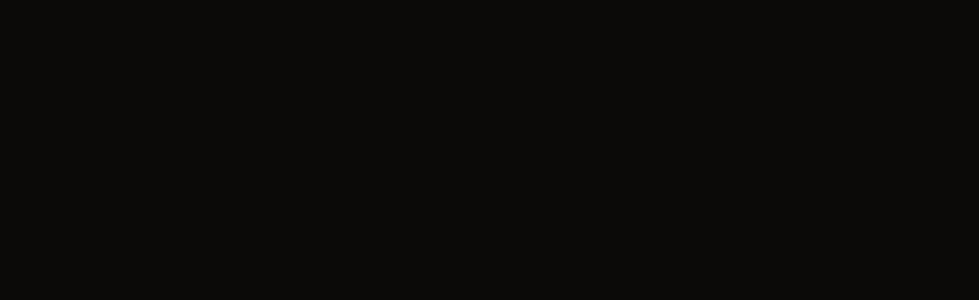
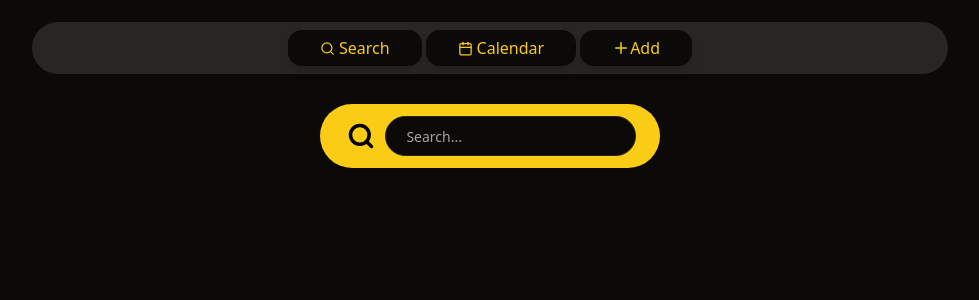
Before and after one commit to Kr1s05/bungalow, a React (Vite) app in the folder frontend/react/: page /search in a window 1280 px wide. Before the commit this address had no page. Shown: the top 300 px of the page, without its empty margins (150-1129 px from the left). Built offline with nearby package versions, Linux system fonts and the light colour scheme.

Commit message:
work in progress

```diff
--- a/frontend/react/src/App.tsx
+++ b/frontend/react/src/App.tsx
@@ -1,12 +1,16 @@
 import { Route, Routes } from "react-router-dom";
 import SiteLayout from "./layouts/SiteLayout";
 import HomePage from "./pages/HomePage";
+import SearchPage from "./pages/SearchPage";
+import AddPage from "./pages/AddPage";
 
 function App() {
   return (
     <Routes>
       <Route path="/" Component={SiteLayout}>
         <Route path="/" Component={HomePage} />
+        <Route path="/search" Component={SearchPage} />
+        <Route path="/add" Component={AddPage} />
       </Route>
     </Routes>
   );
--- /dev/null
+++ b/frontend/react/src/components/Breakpoint.tsx
@@ -0,0 +1,11 @@
+export default function Breakpoint() {
+  return (
+    <>
+      <span className="md:hidden">sm</span>
+      <span className="hidden md:block lg:hidden">md</span>
+      <span className="hidden lg:block xl:hidden">lg</span>
+      <span className="hidden xl:block 2xl:hidden">xl</span>
+      <span className="hidden 2xl:block">2xl</span>
+    </>
+  );
+}
--- a/frontend/react/src/components/HomeCalendar.tsx
+++ b/frontend/react/src/components/HomeCalendar.tsx
@@ -35,7 +35,7 @@
         disabled={filterDisabledDates}
         numberOfMonths={6}
         classNames={{
-          month: "space-y-4 border rounded-3xl p-4 h-[355px]",
+          month: "space-y-4 border rounded-3xl p-4 h-[395px]",
           months: "grid gap-6 grid-rows-2 grid-cols-3",
           nav_button_next:
             "absolute end-0 hover:bg-primary hover:text-secondary",
--- a/frontend/react/src/components/NavBar.tsx
+++ b/frontend/react/src/components/NavBar.tsx
@@ -40,14 +40,14 @@
             </Link>
             <Link
               className="flex w-full items-center py-2 text-xl font-semibold"
-              to={"/game"}
+              to={"/search"}
             >
               <Search size={15} className="mr-2" />
               Search
             </Link>
             <Link
               className="flex w-full items-center py-2 text-xl font-semibold"
-              to={"/about"}
+              to={"/add"}
             >
               <Plus size={18} className="mr-1" />
               Add
@@ -60,7 +60,7 @@
           <NavigationMenu className="hidden lg:flex">
             <NavigationMenuList>
               <NavigationMenuLink asChild>
-                <Link className={linkClassnames} to={"/game"}>
+                <Link className={linkClassnames} to={"/search"}>
                   <Search size={15} className="mr-1" />
                   Search
                 </Link>
@@ -72,7 +72,7 @@
                 </Link>
               </NavigationMenuLink>
               <NavigationMenuLink asChild>
-                <Link className={linkClassnames} to={"/about"}>
+                <Link className={linkClassnames} to={"/add"}>
                   <Plus size={18} />
                   Add
                 </Link>
--- /dev/null
+++ b/frontend/react/src/components/Searchbar.tsx
@@ -0,0 +1,48 @@
+import { Search } from "lucide-react";
+import { Input } from "./ui/input";
+import { ChangeEvent, useState } from "react";
+
+type Category = "name" | "phone" | "email";
+
+export default function Searchbar(props: { ClassName?: string }) {
+  const [state, setState] = useState({
+    search: "",
+    keywords: [],
+  });
+  const handleSearchChange = (e: ChangeEvent<HTMLInputElement>) => {
+    const search = e.target.value;
+    const words = search.split(" ");
+    const keywords = words.map(getCategory);
+    setState((prevState) => ({ ...prevState, search }));
+  };
+  const getCategory = (
+    word: string
+  ): { word: string; categories: Array<Category> } => {
+    const result: { word: string; categories: Array<Category> } = {
+      word,
+      categories: [],
+    };
+    const hasLetters = /[a-zA-Z]/.test(word);
+    const hasNumbers = /[\d]/.test(word);
+    const isEmail = word.includes("@");
+  };
+  return (
+    <div
+      className={
+        "flex flex-row gap-2 bg-primary py-3 px-6 rounded-full" +
+        (props.ClassName ? props.ClassName : "")
+      }
+    >
+      <div className="bg-inherit rounded-full size-10 flex justify-center items-center">
+        <Search color="black" size={28} strokeWidth={3} />
+      </div>
+      <Input
+        type="text"
+        placeholder="Search..."
+        value={state.search}
+        className="bg-background rounded-full grow px-5"
+        onChange={handleSearchChange}
+      />
+    </div>
+  );
+}
--- /dev/null
+++ b/frontend/react/src/components/ui/input.tsx
@@ -0,0 +1,25 @@
+import * as React from "react"
+
+import { cn } from "@/lib/utils"
+
+export interface InputProps
+  extends React.InputHTMLAttributes<HTMLInputElement> {}
+
+const Input = React.forwardRef<HTMLInputElement, InputProps>(
+  ({ className, type, ...props }, ref) => {
+    return (
+      <input
+        type={type}
+        className={cn(
+          "flex h-10 w-full rounded-md border border-input bg-background px-3 py-2 text-sm ring-offset-background file:border-0 file:bg-transparent file:text-sm file:font-medium placeholder:text-muted-foreground focus-visible:outline-none focus-visible:ring-2 focus-visible:ring-ring focus-visible:ring-offset-2 disabled:cursor-not-allowed disabled:opacity-50",
+          className
+        )}
+        ref={ref}
+        {...props}
+      />
+    )
+  }
+)
+Input.displayName = "Input"
+
+export { Input }
--- /dev/null
+++ b/frontend/react/src/pages/AddPage.tsx
@@ -0,0 +1,5 @@
+export default function AddPage() {
+  return (
+    <main className="flex flex-1 flex-col items-center justify-center p-4 md:p-6"></main>
+  );
+}
--- /dev/null
+++ b/frontend/react/src/pages/SearchPage.tsx
@@ -0,0 +1,9 @@
+import Searchbar from "@/components/Searchbar";
+
+export default function SearchPage() {
+  return (
+    <main className="flex flex-1 flex-col items-center justify-top p-4 md:p-6">
+      <Searchbar />
+    </main>
+  );
+}
```
Also changed, not shown: 2 other files (tests, documents, lock files or other folders).
